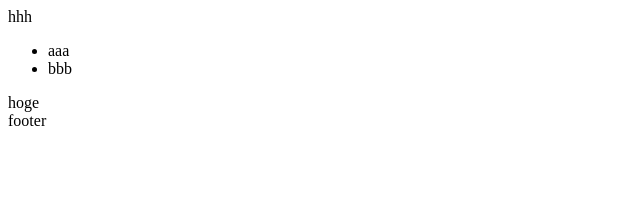
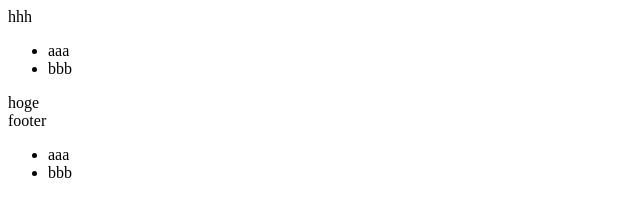
Before and after one commit to awtanabe1109/test_repo, a plain HTML site: page index.html in a window 1280 px wide. Shown: the full height of the page, 0-640 px from the left. Drawn offline with Linux system fonts and the light colour scheme.

Commit message:
フッター修正

```diff
--- a/index.html
+++ b/index.html
@@ -19,6 +19,10 @@
   </div>
   <footer>
     footer
+    <ul>
+      <li>aaa</li>
+      <li>bbb</li>
+    </ul>
   </footer>
 
 </body>
```
